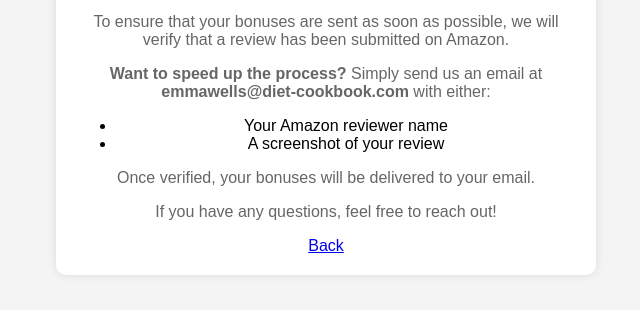
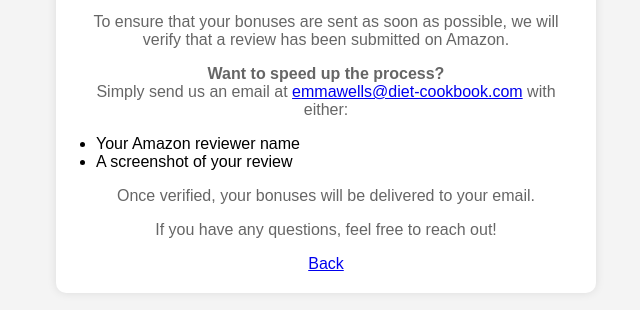
Before and after one commit to EmmaWells/GERD-Diet, a plain HTML site: page thank-you.html in a window 1280 px wide. Shown: the part 150-460 px from the top of the page, without its empty margins (314-954 px from the left). Drawn offline with Linux system fonts and the light colour scheme.

Commit message:
Update thank-you.html

```diff
--- a/thank-you.html
+++ b/thank-you.html
@@ -13,13 +13,14 @@
         <p>We’ve received your request, and we truly appreciate your support!</p>
 <p>To ensure that your bonuses are sent as soon as possible, we will verify that a review has been submitted on Amazon.</p>
 
-<p><strong>Want to speed up the process?</strong>
-    Simply send us an email at <b>emmawells@diet-cookbook.com</b> with either:</p>
-<ul>
+<p><strong>Want to speed up the process?</strong><br>
+    Simply send us an email at
+<a href="mailto:emmawells@diet-cookbook.com">emmawells@diet-cookbook.com</a> with either:</p>
+
+<ul style="text-align: left; padding-left: 20px; margin-top: 5px;">
     <li>Your Amazon reviewer name</li>
     <li>A screenshot of your review</li>
 </ul>
-
 <p>Once verified, your bonuses will be delivered to your email.</p>
 
 <p>If you have any questions, feel free to reach out!</p>
```
